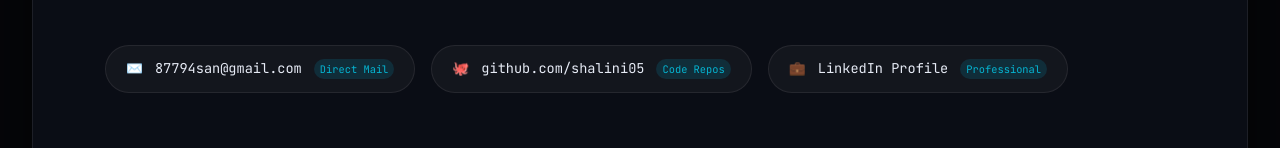
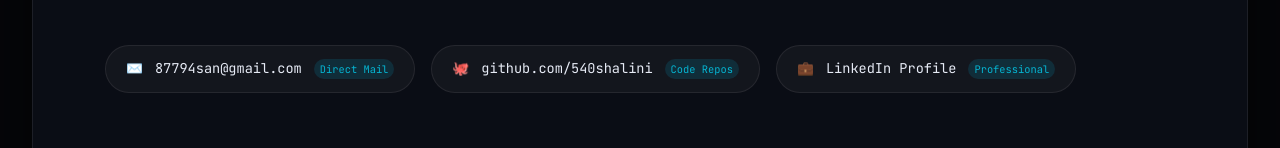
Before and after one commit to 540shalini/developer-portfolio, a plain HTML site: page index.html in a window 1280 px wide. Shown: the part 6824-6972 px from the top of the page. Drawn offline with Linux system fonts and the light colour scheme.

Commit message:
chore: update github profile link to 540shalini

```diff
--- a/index.html
+++ b/index.html
@@ -655,9 +655,9 @@
               <span class="pill-badge">Direct Mail</span>
             </a>
 
-            <a href="https://github.com/shalini05" target="_blank" rel="noopener noreferrer" class="channel-pill-cta" data-magnet id="contact-github-link">
+            <a href="https://github.com/540shalini" target="_blank" rel="noopener noreferrer" class="channel-pill-cta" data-magnet id="contact-github-link">
               <span class="pill-icon">🐙</span>
-              <span class="pill-text">github.com/shalini05</span>
+              <span class="pill-text">github.com/540shalini</span>
               <span class="pill-badge">Code Repos</span>
             </a>
 
```
